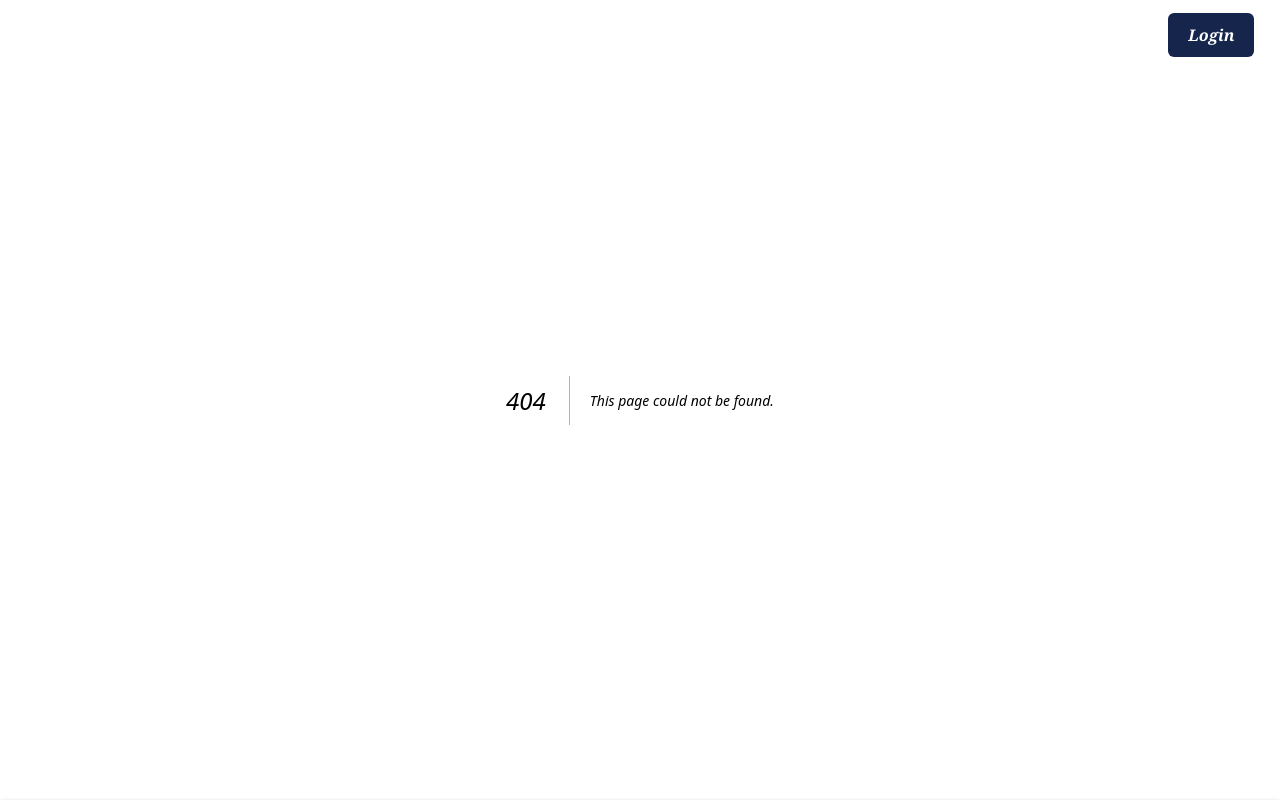
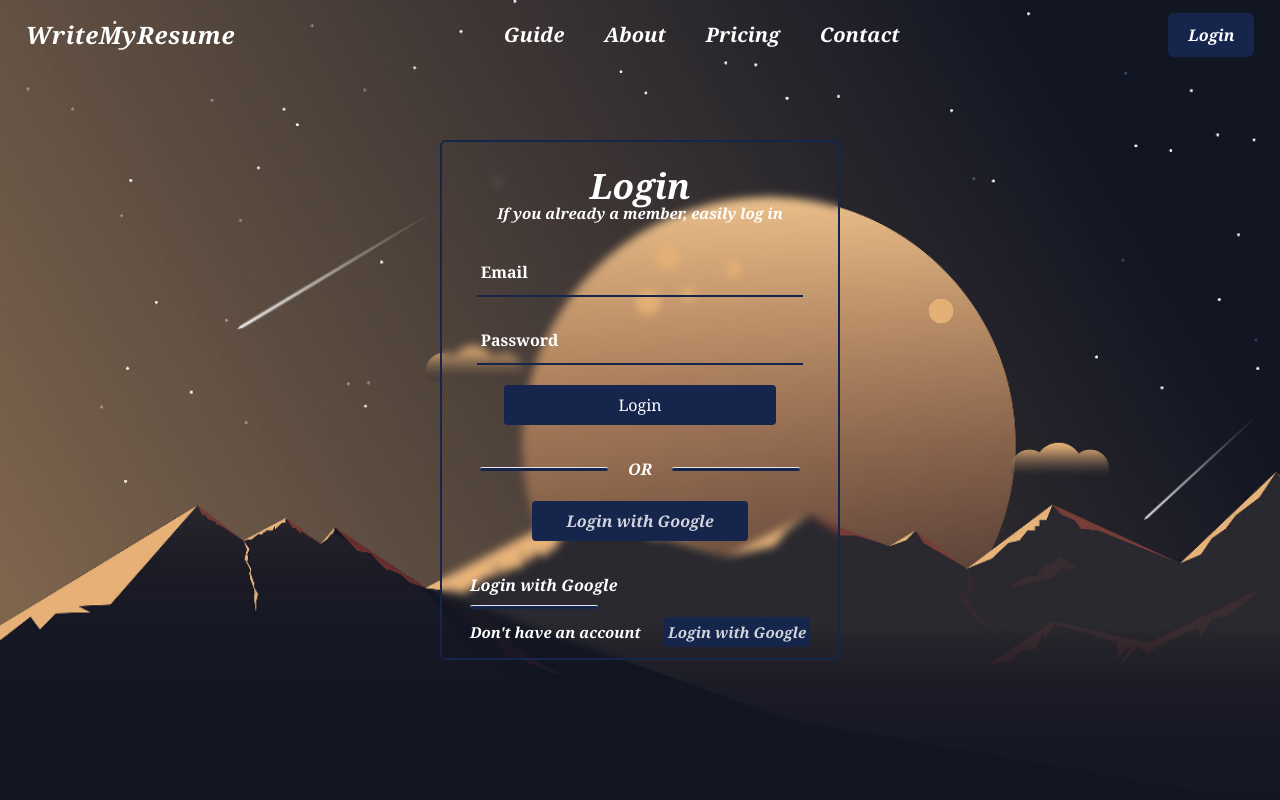
Before and after one commit to brilliantmakanju/AiResume, a Next.js app: page /login in a window 1280 px wide. Before the commit this address had no page. Shown: the top 800 px of the page. Built offline with nearby package versions, Linux system fonts and the light colour scheme.

Commit message:
Added the Login Page and Redesigned it

```diff
--- /dev/null
+++ b/app/login/page.jsx
@@ -0,0 +1,35 @@
+import Link from "next/link"
+import Image from "next/image"
+export default function AuthLogin(){
+    return(
+        <section className=" h-screen py-[25%] flex justify-center items-center mx-auto px-2 bg-no-repeat bg-cover "  style={{backgroundImage:"url(/resumeBg.jpg)"}}  >
+            <div className="flex flex-col items-center justify-start  backdrop-blur-sm border-2 border-[#15254c]  gap-1 p-2  rounded-md md:rounded-l-md h-[520px] w-[350px] md:w-[400px]  "  >
+                <div className="text-center text-white my-5 " >
+                    <h3 className="text-[35px] font-extrabold  " >Login</h3>
+                    <p className="font-bold text-[15px]  " >If you already a member, easily log in</p>
+                </div>
+                <form className="px-6 flex flex-col gap-5 items-center " >
+                    <input type="email" placeHolder="Email" required className="h-[3em] bg-transparent rounded-t-md px-5 pl-1 w-[120%] border-0 outline-none border-b-2 border-[#15254c] placeholder:text-white placeholder:font-bold text-white font-bold " />
+                    <input type="password" placeHolder="Password" required className="h-[3em] bg-transparent rounded-t-md px-5 pl-1 w-[120%] border-0 outline-none border-b-2 border-[#15254c] placeholder:text-white placeholder:font-bold text-white font-bold " />
+                    <button className="p-2 rounded w-full text-white bg-[#15254c] " >Login</button>
+                </form>
+                <div className="flex flex-col items-center gap-5 my-7 " >
+                    <div className="w-full flex gap-5 items-center  px-5 font-bold text-white " >
+                        <hr className="h-1 w-32 rounded bg-[#15254c]" />
+                        OR
+                        <hr className="h-1 w-32 rounded bg-[#15254c]" />
+                    </div>
+                    <Link href="login" className="p-2 rounded w-[60%] font-bold  text-center  text-gray-300 bg-[#15254c] " >Login with Google</Link>
+                </div>
+                <div className="w-full flex flex-col gap-2 items-start  px-5 font-bold text-white " >
+                    <Link href="login" className="font-bold text-white" >Login with Google</Link>
+                    <hr className="h-1 w-32 rounded bg-[#15254c]" />
+                    <div className="w-full flex gap-5 justify-between items-center text-[15px]   font-bold text-white" >
+                        <p>Don't have an account </p>
+                        <Link href="login" className="p-1 rounded font-bold  text-center  text-gray-300 bg-[#15254c] " >Login with Google</Link>
+                    </div>
+                </div>
+            </div>
+        </section>
+    )
+}
--- a/components/Footer.jsx
+++ b/components/Footer.jsx
@@ -3,10 +3,9 @@ import Link from "next/link"
 
  export default function Footer(){
 	return (
-		<footer className="font-serif grid grid-cols-1 pt-[10%] pb-[18.5%]  bg-[#16181f] shadow-md shadow-[#242121] relative px-[2%]  md:py-[3%] lg:py-[5%]  " >
+		<footer className="font-serif grid grid-cols-1 pt-[10%] pb-[18.5%]  bg-[#16181f] shadow-md shadow-[#242121] relative px-[2%]  md:py-[3%] lg:py-[3%]  " >
 			<div className="mb-[20px] border-b-2 border-white py-[5px] text-white font-bold px-[10px] pb-[10px]  " >
 				<h3>ResumeAi</h3>
-				<p>Resume Generation using one of the best AI in the world chatGPT Resume Generation using one of the best AI in the world chatGPT Resume Generation using one of the best AI in the world chatGPT Resume Generation using one of the best AI in the world chatGPTResume Generation using one of the best AI in the world chatGPT Resume Generation using one of the best AI in the world chatGPT Resume Generation using one of the best AI in the world chatGPT Resume Generation using one of the best AI in the world chatGPT</p>
 			</div>
 			<div className="grid grid-cols-1 gap-5 md:grid-cols-1 md:gap-5 lg:grid-cols-1 lg:gap-8 px-[2%] md:px-[1%] md:pb-[10%] py-[10%] pt-[2%]  " >
 				<div className="text-white md:flex md:flex-wrap md:items-center " >
--- a/components/Nav.jsx
+++ b/components/Nav.jsx
@@ -41,11 +41,11 @@ import Link from "next/link"
 					</ul>
 				</div>
 				<div className="hidden md:flex " >
-					<Link href="/" className="flex items-center justify-between font-bold text-white bg-[#15254c] py-2.5 px-5 rounded-md " >Login</Link>
+					<Link href="login" className="flex items-center justify-between font-bold text-white bg-[#15254c] py-2.5 px-5 rounded-md " >Login</Link>
 				</div>
 				<button className={`flex md:hidden p-3 px-5 rounded-md   font-bold ${fixed ? "bg-[#0a1124] text-white " : " text-white bg-[#15254c]"} `} onClick={() => setMobile(!mobile) } >L</button>
 			</nav>
-			<div className={`${mobile ? "fixed left-0 top-0 w-full h-screen bg-[#030e1a]  z-[20] " : "fixed left-[-3000px]" } duration-300 ease-in-out  `} ></div>
+			<div className={`${mobile ? "fixed left-0 top-0 w-full h-screen   z-[20] " : "fixed left-[-3000px]" } duration-300 ease-in-out  `} ></div>
 			<div className={`${mobile ? "fixed left-0 top-0 w-[50%] h-screen opacity-80 z-[21] " : "fixed left-[-3000px] opacity-0 " } duration-500 ease-in-out  pt-[90px] flex flex-col gap-[150px] z-[19]  fixed left-0 top-0 w-[70%]  h-screen bg-[#0a1124] px-4 py-4 md:hidden`} >
 				<button className={`md:hidden p-3 px-5 rounded-md  absolute top-5 right-4 font-bold bg-[#15254c]`} onClick={() => setMobile(!mobile) } >X</button>
 				<div className="flex flex-col gap-3 text-white h-[20px]  " >
```
